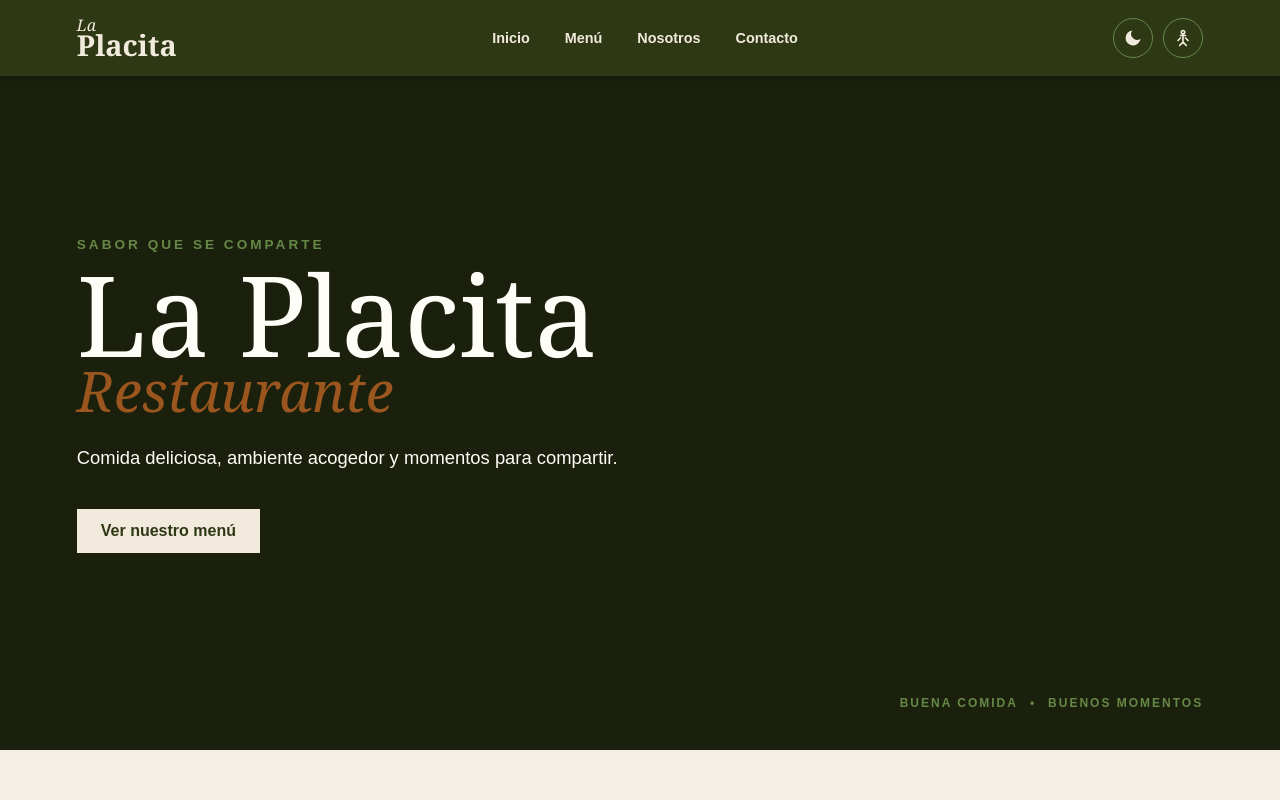
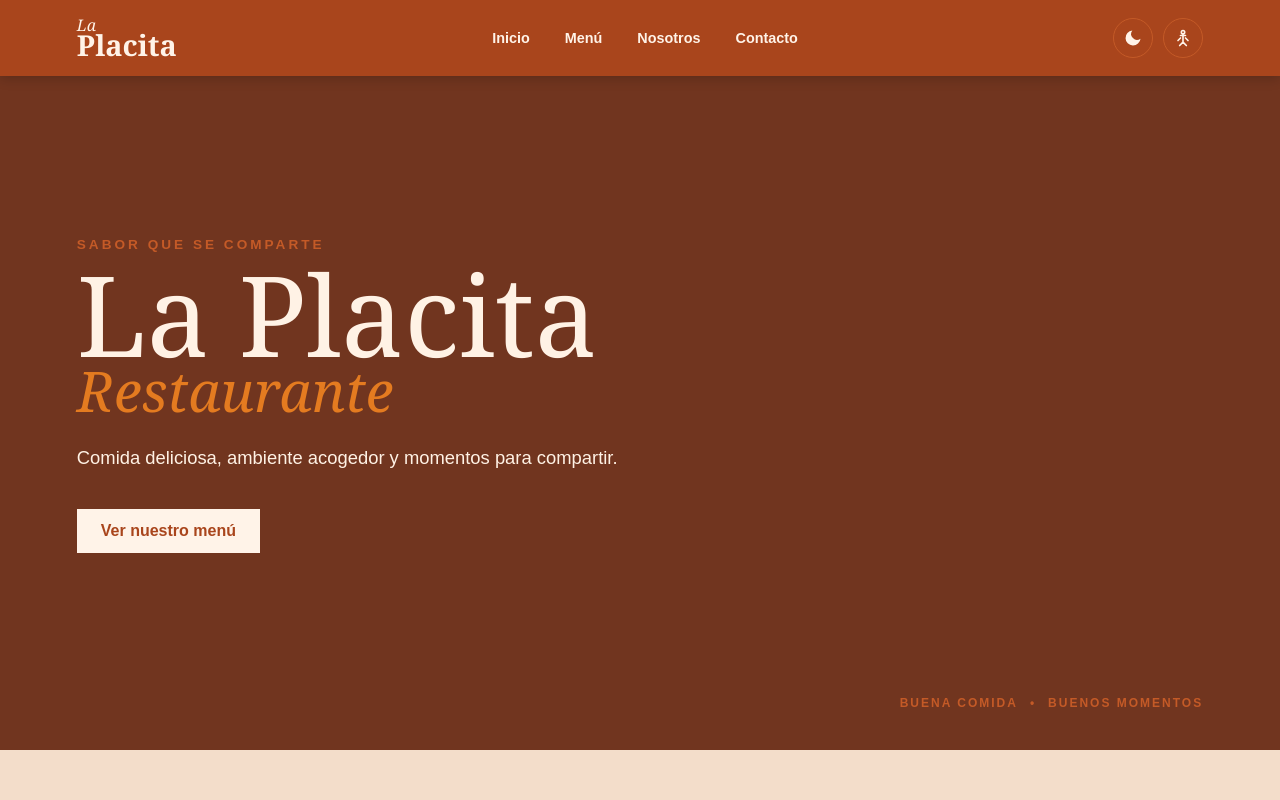
Before and after one commit to Nickywest21/Parcial1, a React (Vite) app: page / in a window 1280 px wide. Shown: the top 800 px of the page. Built offline with nearby package versions, Linux system fonts and the light colour scheme.

Commit message:
Corregí la paleta de colores

```diff
--- a/src/styles/theme.css
+++ b/src/styles/theme.css
@@ -1,52 +1,182 @@
 /* =========================================
    TEMA — LA PLACITA
-   Variables semánticas de color (claro/oscuro)
+
+   MODO CLARO:
+   Crema / durazno / naranja / terracota
+   / marrón cálido
+
+   MODO OSCURO:
+   Rojo quemado / naranja / barro / crema
+========================================= */
+
+
+/* =========================================
+   MODO CLARO
 ========================================= */
 
 :root {
-  /* --- Modo claro (default) --- */
-  --color-bg: #F3EFE5;              /* Warm Ivory */
-  --color-surface: #FFFDF7;         /* Soft Cream */
-  --color-surface-elevated: #CCBA92; /* Greige, más saturado */
-  --color-primary: #1A200C;         /* Dark Olive, más oscuro para separarse del header/footer */
-  --color-secondary: #668847;       /* Sage, más vivo */
-  --color-accent: #9A561E;          /* Warm Brown, más vivo */
-  --color-accent-hover: #712D0B;    /* Chestnut, más vivo */
-  --color-text: #25271D;            /* Near-black Olive */
-  --color-text-secondary: #69675D;  /* Earthy Gray */
-  --color-border: #E2D6BA;          /* Soft Greige, más cálido */
 
-  /* Texto legible sobre fondos con --color-primary.
-     --color-primary se invierte entre modos (oscuro <-> claro),
-     así que este también se invierte para mantener el contraste. */
-  --color-on-primary: var(--color-surface);
+  /* =========================================
+     FONDOS
+  ========================================= */
 
-  /* --- "Ink": banda fija (header, footer, tarjetas) ---
-     No cambia entre modo claro/oscuro; en modo oscuro coincide
-     con el color explícito de "Navbar" de la paleta. */
-  --color-ink: #2F3815;                         /* Dark Olive, más vivo */
-  --color-ink-text: #F2EBDD;                    /* Warm Ivory */
-  --color-ink-text-secondary: #BDB8A9;          /* Muted Beige */
-  --color-ink-border: rgba(175, 96, 36, 0.32);  /* Warm Brown, sutil */
+  /* Crema cálido */
+  --color-bg: #F3DDCA;
+
+  /* Crema claro */
+  --color-surface: #FFF2E5;
+
+  /* Durazno / beige */
+  --color-surface-elevated: #E2BFA8;
+
+
+  /* =========================================
+     COLORES PRINCIPALES
+  ========================================= */
+
+  /*
+     IMPORTANTE:
+
+     Este NO es el mismo terracota del dark mode.
+
+     En claro es más marrón y profundo,
+     para que el texto crema tenga contraste.
+  */
+  --color-primary: #71351F;
+
+  /*
+     Naranja quemado para elementos secundarios
+  */
+  --color-secondary: #C45A27;
+
+
+  /* =========================================
+     ACENTOS
+  ========================================= */
+
+  /* Naranja cálido */
+  --color-accent: #E47B20;
+
+  /* Naranja/rojo oscuro para hover */
+  --color-accent-hover: #9E3F19;
+
+
+  /* =========================================
+     TEXTO
+  ========================================= */
+
+  /* Marrón muy oscuro */
+  --color-text: #321A12;
+
+  /* Marrón medio */
+  --color-text-secondary: #715345;
+
+
+  /* =========================================
+     BORDES
+  ========================================= */
+
+  --color-border: #D1A58D;
+
+
+  /* =========================================
+     TEXTO SOBRE PRIMARY
+  ========================================= */
+
+  --color-on-primary: #FFF2E5;
+
+
+  /* =========================================
+     INK
+     HEADER / FOOTER / TARJETAS
+  ========================================= */
+
+  /*
+     Más naranja que el Hero.
+     Esto crea una diferencia visual
+     entre Header y Hero.
+  */
+  --color-ink: #A9451C;
+
+  --color-ink-text: #FFF3E8;
+
+  --color-ink-text-secondary: #EAC8B5;
+
+  --color-ink-border: rgba(255, 243, 232, 0.25);
 }
 
+
+/* =========================================
+   MODO OSCURO
+
+   ESTA PARTE SE MANTIENE COMO
+   LA VERSIÓN QUE TE GUSTÓ
+========================================= */
+
 html.dark-mode {
-  --color-bg: #10150F;              /* Almost Black Green */
-  --color-surface: #1B2418;         /* Deep Forest */
-  --color-surface-elevated: #243A17; /* Forest Green, más vivo */
-  --color-primary: #241a18;
-  --color-secondary: #608B46;       /* Muted Green, más vivo */
-  --color-accent: #AF6024;          /* Warm Brown, más vivo */
-  --color-accent-hover: #CA712A;    /* Chestnut, más vivo */
-  --color-text: #F2EBDD;            /* Warm Ivory */
-  --color-text-secondary: #BDB8A9;  /* Muted Beige */
-  --color-border: #345228;          /* Green Gray, más vivo */
 
-  --color-on-primary: var(--color-text);
+  /* =========================================
+     FONDOS
+  ========================================= */
 
-  /* Coincide con el "Navbar" explícito de tu paleta oscura */
-  --color-ink: #1E3114;
-  /* --color-ink-text / --color-ink-text-secondary / --color-ink-border
-     se mantienen igual: el header/footer ya viven en modo oscuro
-     permanente, por lo que no necesitan cambiar. */
+  --color-bg: #1C0E09;
+
+  --color-surface: #301711;
+
+  --color-surface-elevated: #5A2919;
+
+
+  /* =========================================
+     COLORES PRINCIPALES
+  ========================================= */
+
+  --color-primary: #8E2F12;
+
+  --color-secondary: #C65A25;
+
+
+  /* =========================================
+     ACENTOS
+  ========================================= */
+
+  --color-accent: #E07816;
+
+  --color-accent-hover: #F0953B;
+
+
+  /* =========================================
+     TEXTO
+  ========================================= */
+
+  --color-text: #FFF0E5;
+
+  --color-text-secondary: #D8B6A5;
+
+
+  /* =========================================
+     BORDES
+  ========================================= */
+
+  --color-border: #693D2D;
+
+
+  /* =========================================
+     TEXTO SOBRE PRIMARY
+  ========================================= */
+
+  --color-on-primary: #FFF0E5;
+
+
+  /* =========================================
+     INK
+     HEADER / FOOTER / TARJETAS
+  ========================================= */
+
+  --color-ink: #35130C;
+
+  --color-ink-text: #FFF0E5;
+
+  --color-ink-text-secondary: #D9B5A3;
+
+  --color-ink-border: rgba(255, 240, 229, 0.18);
 }
```
